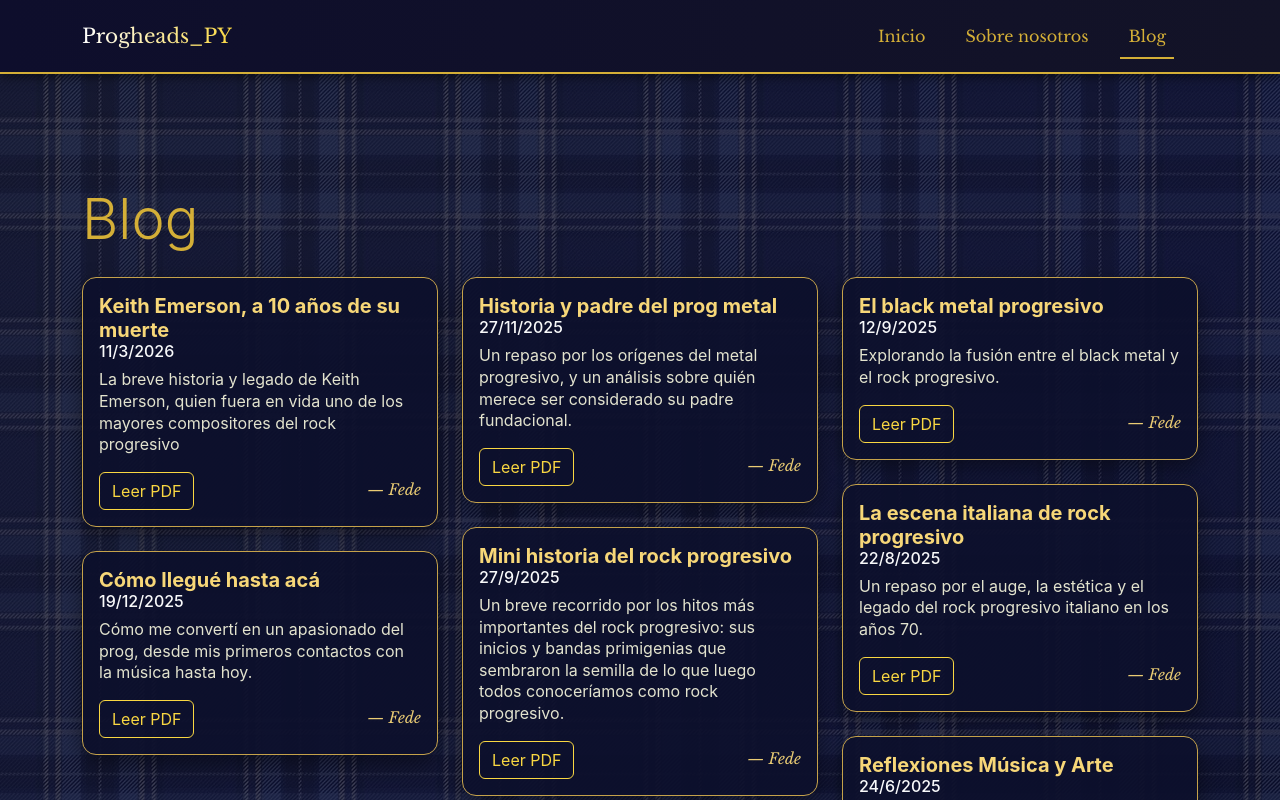
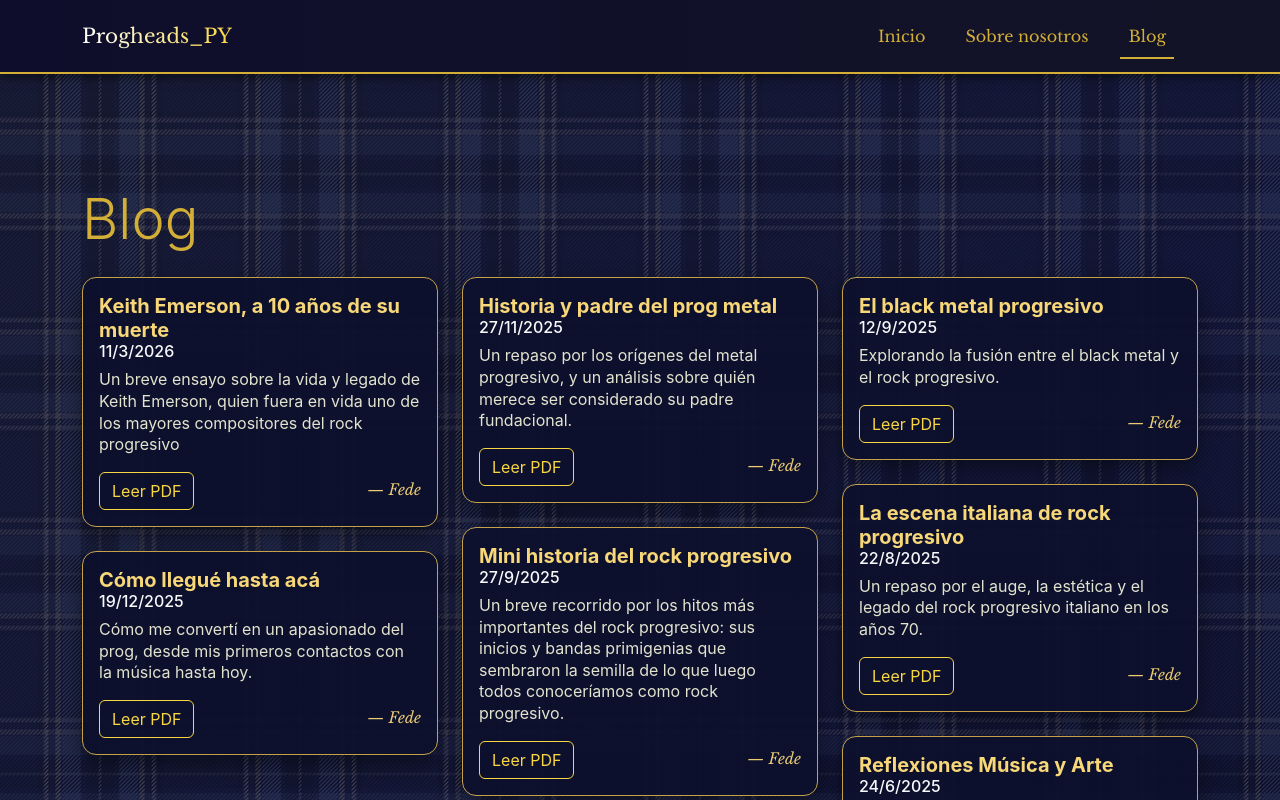
Before and after one commit to Fedebarriosd/progheads, a React (Create React App) app: page /blog in a window 1280 px wide. Shown: the top 800 px of the page. Built offline with nearby package versions, Linux system fonts and the light colour scheme.

Commit message:
Update excerpt text for Keith Emerson post

```diff
--- a/src/data/posts.js
+++ b/src/data/posts.js
@@ -68,7 +68,7 @@ export const posts = [
     slug: "keith-emerson-10-anos",
     title: "Keith Emerson, a 10 años de su muerte",
     date: "2026-03-11",
-    excerpt: "La breve historia y legado de Keith Emerson, quien fuera en vida uno de los mayores compositores del rock progresivo",
+    excerpt: "Un breve ensayo sobre la vida y legado de Keith Emerson, quien fuera en vida uno de los mayores compositores del rock progresivo",
     pdfPath: "/uploads/Keith Emerson 10 años de su muerte.pdf",
     author: "Fede",
   }
```
